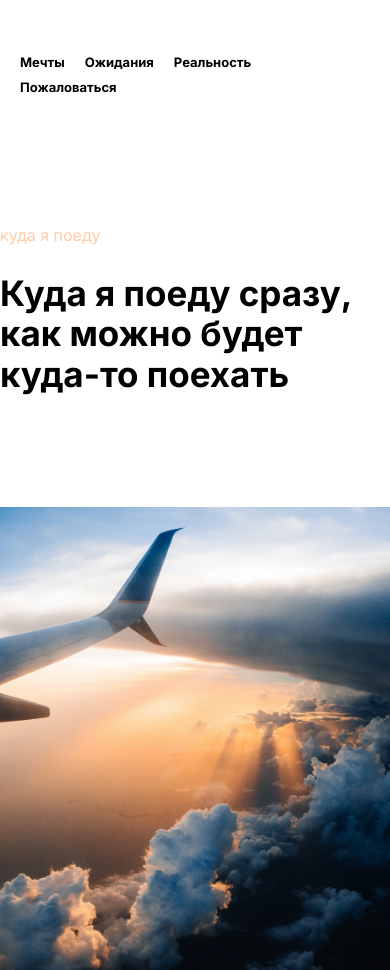
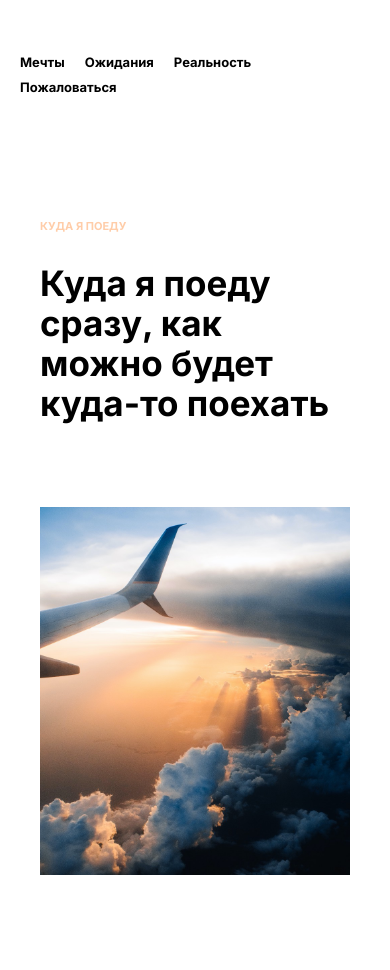
Before and after one commit to alekseisanatov/travel-yandex, a plain HTML site: page index.html in a window 390 px wide. After the commit the page ends 905 px from the top, so only its background shows below. Drawn offline with Linux system fonts and the light colour scheme.

Commit message:
html and css

```diff
--- a/blocks/intro/__subtitle/intro__subtitle.css
+++ b/blocks/intro/__subtitle/intro__subtitle.css
@@ -1,3 +1,7 @@
 .intro__subtitle {
     color: #FFCDA9;
+    font-size: 11px;
+    text-transform: uppercase;
+    font-weight: 700;
+    margin-bottom: 30px;
 }
--- a/blocks/intro/__title/intro__title.css
+++ b/blocks/intro/__title/intro__title.css
@@ -2,4 +2,5 @@
     font-size: 35px;
     font-weight: 700;
     max-width: 549px;
+    margin: 0;
 }
--- a/blocks/intro/intro.css
+++ b/blocks/intro/intro.css
@@ -1,6 +1,6 @@
 .intro {
     display: grid;
-    grid-template-columns: 560px 385px;
+    grid-template-columns: minmax(min-content, 585px) 385px;
     grid-template-rows: 382px;
     align-items: center;
     column-gap: 195px;
@@ -10,16 +10,24 @@
 @media screen and (max-width: 1023px) {
     .intro {
         column-gap: 100px;
-        grid-template-columns: 300px 400px;
-        margin: 120px 50px;
+        grid-template-columns: minmax(min-content, 585px) 400px;
+        margin: 120px 0 0;
+        padding: 0 50px;
+    }
+}
+
+@media screen and (max-width: 900px) {
+    .intro {
+        grid-template-columns: minmax(min-content, 585px) 300px;;
     }
 }
 
 @media screen and (max-width: 767px) {
     .intro {
         column-gap: 70px;
-        grid-template-columns: 200px 300px;
-        margin: 100px 40px;
+        grid-template-columns: minmax(min-content, 585px) 280px;
+        margin-top: 100px;
+        padding: 0 40px;
     }
 }
 
--- a/blocks/page/page.css
+++ b/blocks/page/page.css
@@ -1,4 +1,5 @@
 .page {
     max-width: 1377px;
+    margin: 0 auto;
     font-family: 'Inter', sans-serif;
 }
```
